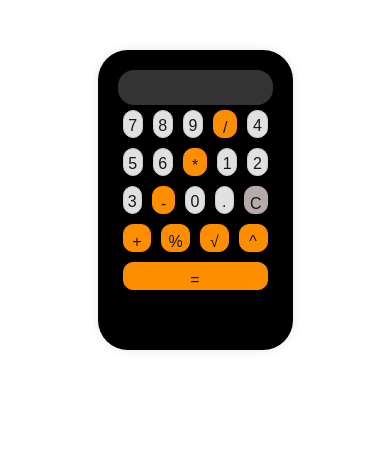
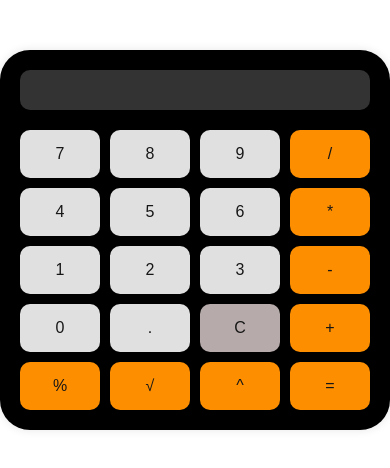
Before and after one commit to ZaidAsif/simple-calculator, a Next.js app: page / in a window 390 px wide. Shown: the top 468 px of the page. Built offline with nearby package versions, Linux system fonts and the light colour scheme.

Commit message:
media queries error solved by replacing grid over flex

```diff
--- a/src/components/calculator/calculator-style.module.css
+++ b/src/components/calculator/calculator-style.module.css
@@ -11,167 +11,101 @@
     box-shadow: 0 0 10px rgba(0, 0, 0, 0.1);
 }
 
-.button {
-    flex: 1 1 22%;
+.display {
+    width: 100%;
+    padding: 10px;
+    font-size: 2rem;
+    background-color: #333;
+    color: white;
+    text-align: right;
+    border-radius: 10px;
+    margin-bottom: 20px;
+    font-family: monospace;
+    transition: opacity 0.3s ease;
+}
+
+.buttons {
+    display: grid;
+    grid-template-columns: repeat(4, 1fr);
+    gap: 10px;
+    width: 100%;
+}
+
+.button, .buttonOperator, .buttonClear {
     padding: 20px;
     font-size: 1.5rem;
     background-color: #e0e0e0;
-    border: 1px solid #ccc;
     border-radius: 10px;
     cursor: pointer;
     transition: background-color 0.3s ease, transform 0.1s ease;
     box-shadow: 0 4px 6px rgba(0, 0, 0, 0.1);
-    margin: 5px;
 }
 
-.button:hover {
+.button:hover, .buttonOperator:hover, .buttonClear:hover {
     background-color: #d1cbcb;
     box-shadow: 0 6px 8px rgba(0, 0, 0, 0.15);
     transform: translateY(-4px);
 }
 
-.button:active {
+.button:active, .buttonOperator:active, .buttonClear:active {
     background-color: #999;
     box-shadow: 0 4px 6px rgba(0, 0, 0, 0.2);
     transform: translateY(0);
 }
 
 .buttonOperator {
-    flex: 1 1 22%;
-    padding: 20px;
-    font-size: 1.5rem;
     background-color: #fc8e00;
-    border: 1px solid #fc8e00;
-    border-radius: 10px;
-    cursor: pointer;
-    transition: background-color 0.3s ease, transform 0.1s ease;
-    box-shadow: 0 4px 6px rgba(0, 0, 0, 0.1);
-    margin: 5px;
 }
 
 .buttonOperator:hover {
     background-color: #ff7b00;
-    box-shadow: 0 6px 8px rgba(0, 0, 0, 0.15);
-    transform: translateY(-4px);
-}
-
-.buttonOperator:active {
-    background-color: #ff7100ed;
-    box-shadow: 0 4px 6px rgba(0, 0, 0, 0.2);
-    transform: translateY(0);
 }
 
 .buttonClear {
-    flex: 1 1 22%;
-    padding: 20px;
-    font-size: 1.5rem;
     background-color: #b7aaaa;
-    border: 1px solid #b7aaaa;
-    border-radius: 10px;
-    cursor: pointer;
-    transition: background-color 0.3s ease, transform 0.1s ease;
-    box-shadow: 0 4px 6px rgba(0, 0, 0, 0.1);
-    margin: 5px;
 }
 
 .buttonClear:hover {
     background-color: #9d9191;
-    box-shadow: 0 6px 8px rgba(0, 0, 0, 0.15);
-    transform: translateY(-4px);
 }
-
-.buttonClear:active {
-    background-color: #847979;
-    box-shadow: 0 4px 6px rgba(0, 0, 0, 0.2);
-    transform: translateY(0);
-}
-
 
 @media (max-width: 600px) {
     .calculator {
-        width: 100%;
-        height: 430px;
+        max-width: 100%;
+        height: auto;
     }
 
     .display {
-        font-size: 1.8rem;
-        height: 40px;
+        font-size: 1.6rem;
+        height: 50px;
     }
 
     .buttons {
-        flex-wrap: wrap;
+        grid-template-columns: repeat(4, 1fr);
     }
 
-      .button {
-        flex: 1 1 10%;
-        padding: 10px;
-        height: 50px;
+    .button, .buttonOperator, .buttonClear {
+        padding: 15px;
         font-size: 1.2rem;
-      }
-
-      .buttonOperator {
-        flex: 1 1 10%;
-        padding: 10px;
-        height: 50px;
-        font-size: 1.2rem;
-      }
-
-      .buttonClear {
-        flex: 1 1 10%;
-        padding: 10px;
-        height: 50px;
-        font-size: 1.4rem;
-      }
-
-      .buttonEquals {
-        flex: 1 1 10%;
-        padding: 10px;
-        height: 50px;
-        font-size: 1.4rem;
     }
 }
 
 @media (max-width: 400px) {
     .calculator {
-        width: 100%;
-        height: 300px;
+        max-width: 100%;
     }
 
     .display {
         font-size: 1.4rem;
-        height: 35px;
-        width: 100%;
+        height: 40px;
     }
 
     .buttons {
-        flex-wrap: wrap;
+        grid-template-columns: repeat(4, 1fr);
     }
 
-      .button {
-        flex: 1 1 5%;
-        padding: 3px;
-        height: 28px;
-        font-size: 1rem;
-      }
-
-      .buttonOperator {
-        flex: 1 1 5%;
-        padding: 5px;
-        height: 28px;
-        font-size: 1rem;
-      }
-
-      .buttonClear {
-        flex: 1 1 5%;
-        padding: 5px;
-        height: 28px;
-        font-size: 1rem;
-      }
-
-      .buttonEquals {
-        flex: 1 1 5%;
-        padding: 5px;
-        height: 28px;
+    .button, .buttonOperator, .buttonClear {
+        padding: 12px;
         font-size: 1rem;
     }
 }
--- a/src/components/calculator/calculator.tsx
+++ b/src/components/calculator/calculator.tsx
@@ -1,10 +1,10 @@
 'use client';
 
-import { useEffect, useState } from "react"
-import styles from '@/components/calculator/calculator-style.module.css'
+import { useEffect, useState } from "react";
+import styles from '@/components/calculator/calculator-style.module.css';
 
 export default function Calculator() {
-    const [prevInput, setPrevInput] = useState<string>('')
+    const [prevInput, setPrevInput] = useState<string>('');
     const [currentInput, setCurrentInput] = useState<string>('');
     const [operator, setOperator] = useState('');
     const [error, setError] = useState(false);
@@ -23,105 +23,101 @@ export default function Calculator() {
 
     const giveOutput = (value: string) => {
         if (value === 'c') {
-           handleClear();
-        }
-        else if (value === '=') {
+            handleClear();
+        } else if (value === '=') {
             const result = makeCalculations(parseFloat(prevInput), operator, parseFloat(currentInput));
             if (typeof result === 'number') {
                 setCurrentInput(result.toString());
             } else {
                 setCurrentInput('Error');
             }
-            setPrevInput('')
-            setOperator('')
-        }
-        else if (['+', '-', '*', '/', '^'].includes(value)) {
+            setPrevInput('');
+            setOperator('');
+        } else if (['+', '-', '*', '/', '^'].includes(value)) {
             setPrevInput(currentInput);
             setCurrentInput('');
             setOperator(value);
-        }
-        else if (value === '%') {
-            const result = parseFloat(currentInput) / 100
+        } else if (value === '%') {
+            const result = parseFloat(currentInput) / 100;
             setCurrentInput(result.toString());
-        }
-        else if (value === '√') {
+        } else if (value === '√') {
             const result = Math.sqrt(parseFloat(currentInput));
             setCurrentInput(result.toString());
-        }
-        else {
+        } else {
             setCurrentInput(currentInput + value);
         }
-    }
+    };
 
     const makeCalculations = (prevNum: number, op: string, currNum: number) => {
-
         switch (op) {
             case '+': return prevNum + currNum;
             case '-': return prevNum - currNum;
             case '*': return prevNum * currNum;
             case '/': return currNum === 0 ? setError(true) : prevNum / currNum;
-            case '^': return Math.pow(prevNum, currNum)
+            case '^': return Math.pow(prevNum, currNum);
             default: return currNum;
         }
-    }
+    };
 
     useEffect(() => {
         const handleKeyDown = (event: KeyboardEvent) => {
-            if (error) return;  // Avoid further input if there’s an error
+            if (error) return;
 
             const key = event.key;
-
-            // Mapping keys to button values
             const keyToButtonValue: { [key: string]: string } = {
                 '0': '0', '1': '1', '2': '2', '3': '3', '4': '4', '5': '5',
                 '6': '6', '7': '7', '8': '8', '9': '9', '+': '+', '-': '-',
                 '*': '*', '/': '/', '=': '=', 'Enter': '=', 'Backspace': 'c',
-                '.': '.', '%': '%', 'r': '√', 'R': '√', // Use 'r' or 'R' for square root
-                '^': '^', 'e': '^'  // Map 'e' key to exponentiation operator
+                '.': '.', '%': '%', 'r': '√', 'R': '√', '^': '^', 'e': '^',
             };
 
-            // Check if the pressed key is a valid input for the calculator
             if (keyToButtonValue[key]) {
                 giveOutput(keyToButtonValue[key]);
             }
         };
 
-        // Add event listener for keydown
         window.addEventListener('keydown', handleKeyDown);
 
-        // Cleanup on component unmount
         return () => {
             window.removeEventListener('keydown', handleKeyDown);
         };
     }, [currentInput, prevInput, operator, error]);
 
-
     return (
         <div className={`${styles.calculator}`} id="calculator">
-            <input type="text" value={error? 'error' : currentInput} className={`w-full h-16 text-4xl text-white text-right rounded-2xl font-mono ${styles.display} ${isClearing ? styles.vanish : ''}`} style={{ background: '#333'}} readOnly/>
-
-            <div className="flex flex-wrap justify-center w-full">
+            <input
+                type="text"
+                value={error ? 'Error' : currentInput}
+                className={`${styles.display} ${isClearing ? styles.vanish : ''}`}
+                style={{ background: '#333' }}
+                readOnly
+            />
+            <div className={styles.buttons}>
                 <button className={styles.button} onClick={() => giveOutput('7')}>7</button>
                 <button className={styles.button} onClick={() => giveOutput('8')}>8</button>
                 <button className={styles.button} onClick={() => giveOutput('9')}>9</button>
                 <button className={styles.buttonOperator} onClick={() => giveOutput('/')}>/</button>
+
                 <button className={styles.button} onClick={() => giveOutput('4')}>4</button>
                 <button className={styles.button} onClick={() => giveOutput('5')}>5</button>
                 <button className={styles.button} onClick={() => giveOutput('6')}>6</button>
                 <button className={styles.buttonOperator} onClick={() => giveOutput('*')}>*</button>
+
                 <button className={styles.button} onClick={() => giveOutput('1')}>1</button>
                 <button className={styles.button} onClick={() => giveOutput('2')}>2</button>
                 <button className={styles.button} onClick={() => giveOutput('3')}>3</button>
                 <button className={styles.buttonOperator} onClick={() => giveOutput('-')}>-</button>
+
                 <button className={styles.button} onClick={() => giveOutput('0')}>0</button>
                 <button className={styles.button} onClick={() => giveOutput('.')}>.</button>
                 <button className={styles.buttonClear} onClick={() => giveOutput('c')}>C</button>
                 <button className={styles.buttonOperator} onClick={() => giveOutput('+')}>+</button>
+
                 <button className={styles.buttonOperator} onClick={() => giveOutput('%')}>%</button>
                 <button className={styles.buttonOperator} onClick={() => giveOutput('√')}>√</button>
                 <button className={styles.buttonOperator} onClick={() => giveOutput('^')}>^</button>
                 <button className={styles.buttonOperator} onClick={() => giveOutput('=')}>=</button>
             </div>
         </div>
-    )
+    );
 }
```
Lines whose indentation alone changed are shown as unchanged.
